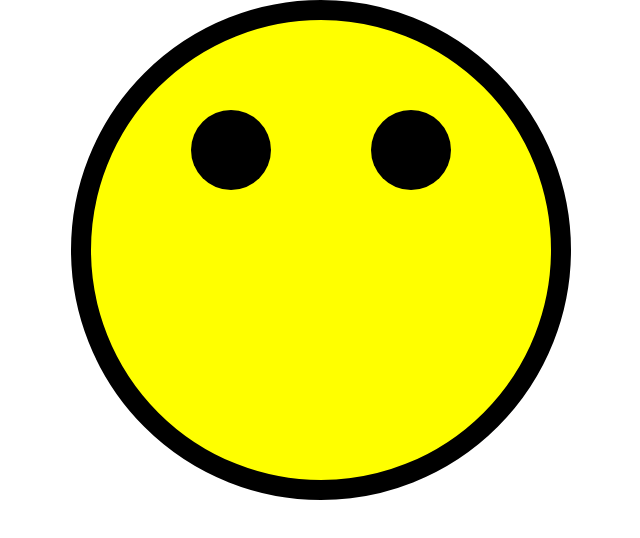
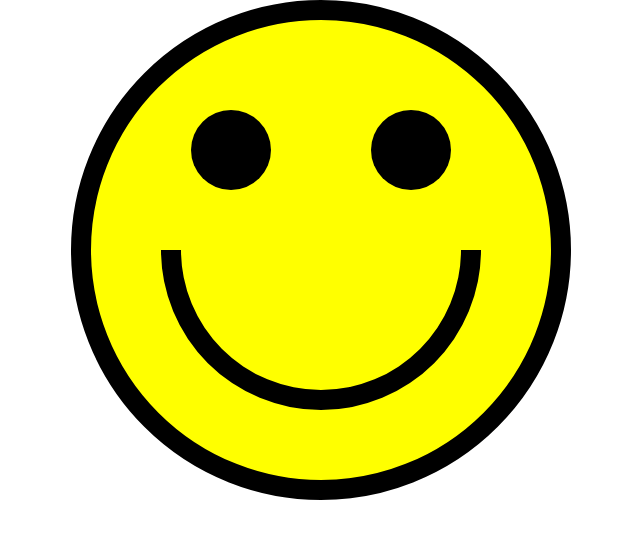
Before and after one commit to AD-W99/DataViz-Lets-Make-a-Face, a React app in the folder smiley_face/: page / in a window 1280 px wide. Shown: the whole page, without its empty margins (159-799 px from the left). Built offline with nearby package versions, Linux system fonts and the light colour scheme.

Commit message:
Created smile using arc from D3.js

```diff
--- a/smiley_face/package.json
+++ b/smiley_face/package.json
@@ -6,6 +6,7 @@
     "@testing-library/jest-dom": "^5.16.5",
     "@testing-library/react": "^13.4.0",
     "@testing-library/user-event": "^13.5.0",
+    "d3": "^7.6.1",
     "react": "^18.2.0",
     "react-dom": "^18.2.0",
     "react-scripts": "5.0.1",
--- a/smiley_face/public/index.html
+++ b/smiley_face/public/index.html
@@ -8,6 +8,7 @@
         overflow: hidden;
       }
     </style>
+    <script src="https://unpkg.com/d3@5.11.0/dist/d3.min.js"></script>
   </head>
   <body>
     <div id="root"></div>
--- a/smiley_face/src/index.js
+++ b/smiley_face/src/index.js
@@ -1,5 +1,9 @@
 import React from 'react'
 import ReactDOM from 'react-dom'
+import createRoot from 'react-dom/client'
+import { arc } from 'd3'
+
+console.log(arc)
 
 const width = 960
 const height = 500
@@ -9,31 +13,38 @@ const strokeWidth = 20
 const eyeOffsetX = 90
 const eyeOffsetY = 100
 const eyeRadius = 40
+const mouthWidth = 20
+const mouthRadius = 140
+
+const mouthArc = arc()
+	.innerRadius(mouthRadius)
+	.outerRadius(mouthRadius + mouthWidth)
+	.startAngle(Math.PI / 2)
+	.endAngle(Math.PI * 3 / 2)
 
 const App = () => (
 	<svg width={width} height={height}>
+    <g transform={`translate(${centerX}, ${centerY})`}>
         <circle
-      	cx={centerX}
-        cy={centerY}
           r={centerY - strokeWidth / 2}
           fill="yellow"
           stroke="black"
-        stroke-width={strokeWidth}
+          strokeWidth={strokeWidth}
         />
         <circle
-      	cx={centerX - eyeOffsetX}
-        cy={centerY - eyeOffsetY}
+          cx={-eyeOffsetX}
+          cy={-eyeOffsetY}
           r={eyeRadius}
         />
         <circle
-      	cx={centerX + eyeOffsetX}
-        cy={centerY - eyeOffsetY}
+          cx={eyeOffsetX}
+          cy={-eyeOffsetY}
           r={eyeRadius}
         />
+        <path d={mouthArc()}/>
+    </g>
   </svg>
 )
 
-const rootElement = ReactDOM.createRoot(document.getElementById('root'))
-rootElement.render(
-  <App />
-)
+const rootElement = document.getElementById('root')
+ReactDOM.render(<App />, rootElement)
```
Also changed, not shown: 1 other file. Lines whose indentation alone changed are shown as unchanged.
